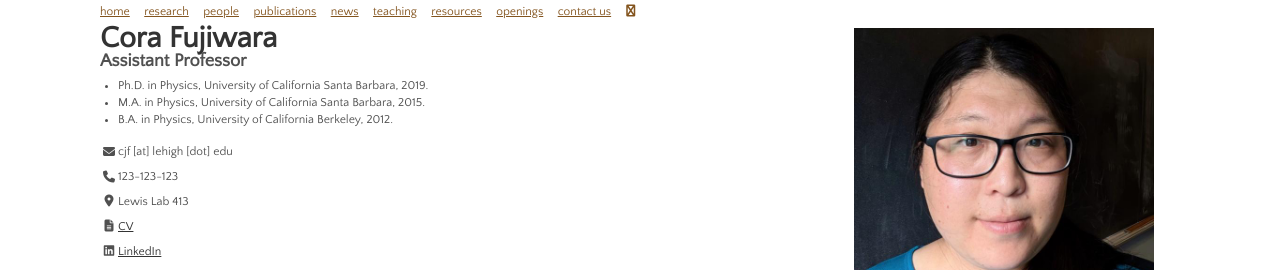
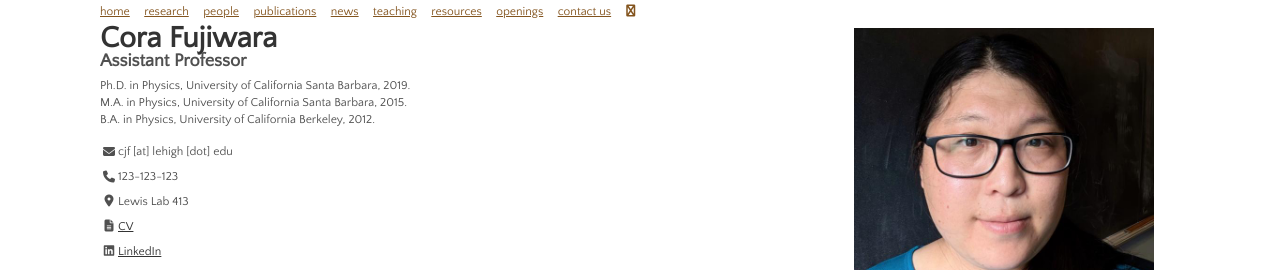
Before and after one commit to fujiwara-quantum-lab/fujiwara-quantum-lab.github.io, a Jekyll site: the page built from menu/people.md, in a window 1280 px wide. Shown: the part 190-460 px from the top of the page. Built offline with Jekyll 4.4.1, drawn with Linux system fonts in a browser that asks for light colours; a style sheet for code colours, icons or effects is not loaded.

Commit message:
Update member_card.html

```diff
--- a/_includes/member_card.html
+++ b/_includes/member_card.html
@@ -9,11 +9,11 @@
 
     <!-- Education Section -->
 {% if person.education %}
-<ul style="list-style: disc; padding-left: 1.5rem; margin: 0 0 1rem 0; line-height: 1.4;">
+<div style="margin: 0 0 1rem 0; line-height: 1.4;">
   {% for degree in person.education %}
-    <li>{{ degree }}</li>
+    <div>{{ degree }}</div>
   {% endfor %}
-</ul>
+</div>
 {% endif %}
     <!-- Contact Info List -->
     <ul style="list-style: none; padding: 0; margin: 0 0 1rem 0;">
```
